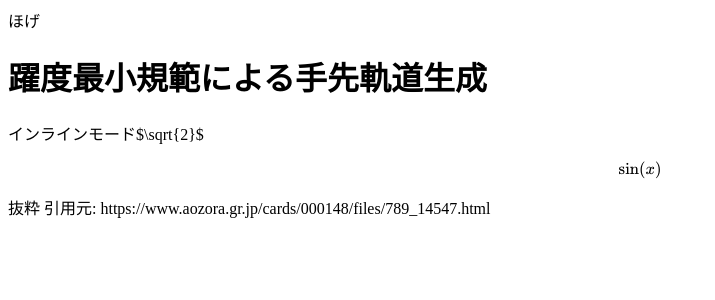
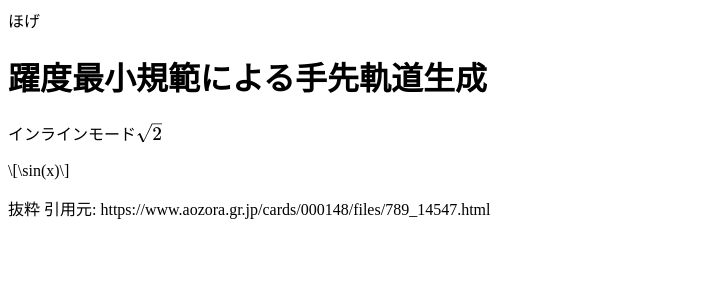
Before and after one commit to ToxicGlare/githubpages_test, a Jekyll site: the page built from index.md, in a window 1280 px wide. Shown: the top 300 px of the page, without its empty margins (0-715 px from the left). Built offline with Jekyll 4.4.1, drawn with Linux system fonts in a browser that asks for light colours; nearby versions of some CDN libraries; our own code applies the rules of GitHub Pages for plain Markdown files; part of the change alters nothing that is shown.

Commit message:
Update mytheme.html

```diff
--- a/_layouts/mytheme.html
+++ b/_layouts/mytheme.html
@@ -1,8 +1,22 @@
 <!DOCTYPE html>
 <html>
 <head>
-<script type="text/javascript" id="MathJax-script" async
-src="https://cdn.jsdelivr.net/npm/mathjax@3/es5/tex-chtml.js"></script>
+  <script src="https://ajax.googleapis.com/ajax/libs/jquery/3.6.0/jquery.min.js"></script>
+  <link rel="stylesheet" href="https://cdnjs.cloudflare.com/ajax/libs/KaTeX/0.7.1/katex.min.css" />
+  <script src="https://cdnjs.cloudflare.com/ajax/libs/KaTeX/0.7.1/katex.min.js"></script>
+  <script src="https://cdnjs.cloudflare.com/ajax/libs/KaTeX/0.7.1/contrib/auto-render.min.js"></script>
+  <script>
+    $(document).ready(function(){
+      renderMathInElement(document.body,{
+        delimiters: [
+          {left: "[", right: "]", display: false},
+          {left: "$$", right: "$$", display: true},
+          {left: "$", right: "$", display: false},
+          {left: "[[", right: "]]", display: true},
+        ]
+      })
+    });
+  </script>
 </head>
 <body>
   ほげ
```
